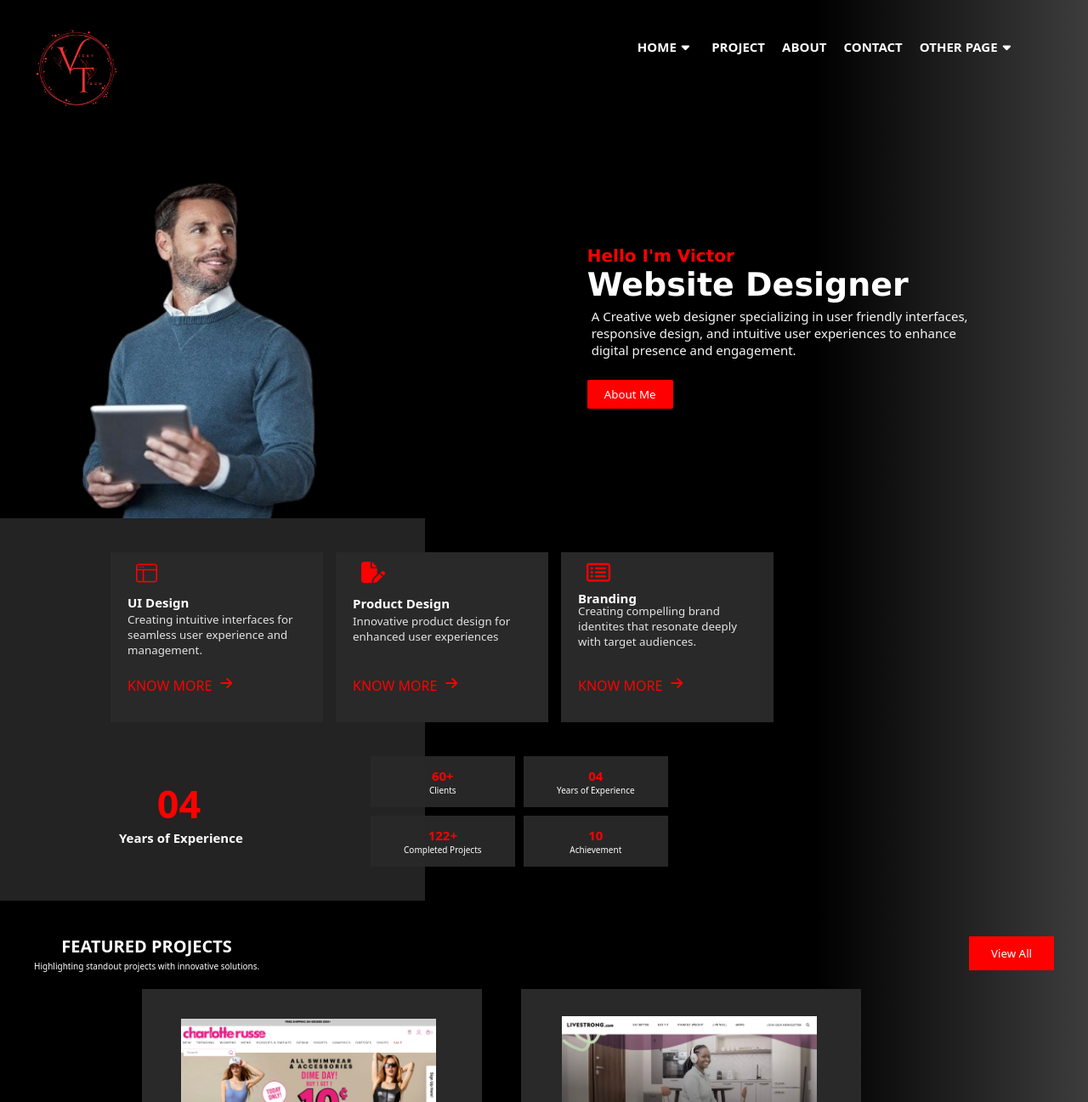
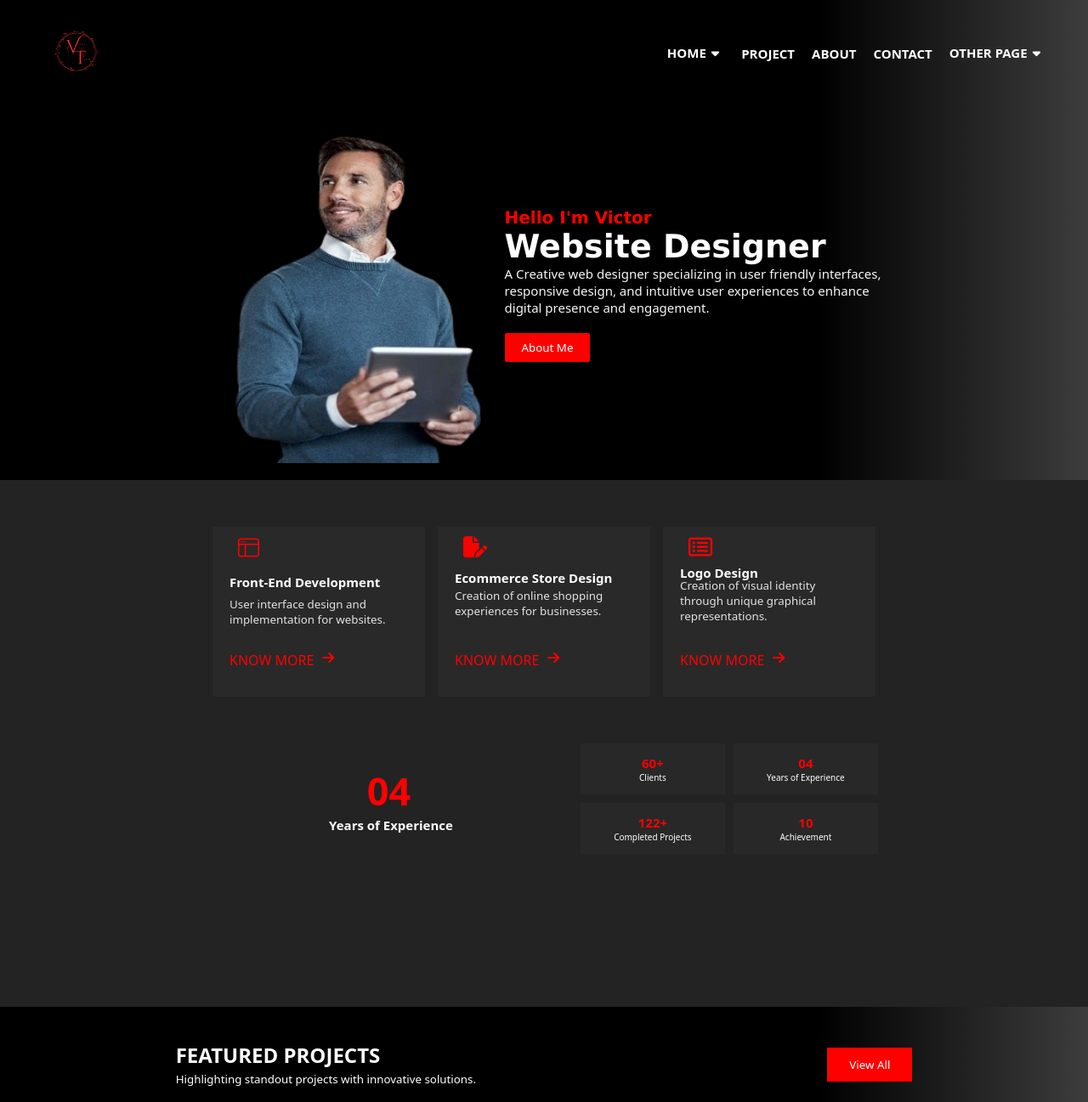
Before and after one commit to Victorfem43/portfolio, a plain HTML site: page index.html in a window 1280 px wide. Shown: the top 1297 px of the page at 85% size. Drawn offline with nearby package versions, Linux system fonts and the light colour scheme.

Commit message:
portfolio

```diff
--- a/index.html
+++ b/index.html
@@ -1,5 +1,5 @@
-<!DOCTYPE html>
-<html lang="en">
+<!DOCTYPE html >
+<html lang="en" id="home">
 <head>
     <meta charset="UTF-8">
     <meta name="viewport" content="width=device-width, initial-scale=1.0">
@@ -14,24 +14,24 @@
 <body>
     <nav>
         <div class="leftnav">
-            <img src="Assets/V-removebg-preview.png" alt="" width="150px">
+            <img src="Assets/Logo.png" alt="" width="80px">
 
         </div>
         <div class="rightnav">
-            <h2>HOME<i class="fa-solid fa-caret-down"></i></h2>
-            <h2>PROJECT</h2>
-            <h2>ABOUT</h2>
-            <h2>CONTACT</h2>
-            <h2>OTHER PAGE<i class="fa-solid fa-caret-down"></i></h2>
+            <a href="#home"><h2>HOME<i class="fa-solid fa-caret-down"></i></h2></a>
+            <a href="#project"><h2>PROJECT</h2></a>
+            <a href="#aboutus"><h2>ABOUT</h2></a>
+            <a href="#contactus"><h2>CONTACT</h2></a>
+            <a href="#otherpages"><h2>OTHER PAGE<i class="fa-solid fa-caret-down"></i></h2></a>
         </div>
     </nav>
 
     <section class="sectioncontainer">
         <div class="sectioncontainerimg">
-            <img src="Assets/image__1_-removebg-preview.png" alt="" width="800px">
+            <img src="Assets/Pic1.png" alt="" width="700px">
         </div>
 
-        <div class="sectioncontainertext">
+        <div class="sectioncontainertext" id="aboutus">
             <h2>Hello I'm Victor</h2>
             <h1>Website Designer</h1>
             <p>A Creative web designer specializing in user friendly interfaces, <br>responsive design, and intuitive user experiences to enhance <br>digital presence and engagement.</p>
@@ -43,24 +43,24 @@
     </section>
     <section>
 
-        <div class="experiencecontainer">
-            <div class="services">
+        <div class="experiencecontainer" id="ooo">
+            <div class="services" id="otherpages">
                 <div class="uidesign">
                     <i class="bi bi-window-sidebar"></i>
-                    <h2>UI Design</h2>
-                    <small>Creating intuitive interfaces for seamless user experience and management.</small>
+                    <h2>Front-End Development</h2>
+                    <small>User interface design and implementation for websites.</small>
                     <a href="">KNOW MORE <i class="fa-solid fa-arrow-right"></i></a>
                 </div>
                 <div class="productdesign">
                     <i class="fa-solid fa-file-pen"></i>
-                    <h2>Product Design</h2>
-                    <small>Innovative product design for enhanced user experiences  </small>
+                    <h2>Ecommerce Store Design</h2>
+                    <small>Creation of online shopping experiences for businesses.  </small>
                     <a href="">KNOW MORE <i class="fa-solid fa-arrow-right"></i></a>
                 </div>
                 <div class="Brandingdesign">
                     <i class="fa-regular fa-rectangle-list"></i>
-                    <h2>Branding</h2>
-                    <small>Creating compelling brand identites that resonate deeply with target audiences.</small>
+                    <h2>Logo Design</h2>
+                    <small>Creation of visual identity through unique graphical representations.</small>
                     <a href="">KNOW MORE <i class="fa-solid fa-arrow-right"></i></a>
                 </div>
 
@@ -104,11 +104,11 @@
             <button>View All</button>
         </div>
     </div>
-    <div class="projectsamples">
+    <div class="projectsamples" id="project">
         <div class="anothercontainer">
             <div class="newcontainer1">
                 <div class="image1">
-                    <img src="Assets/UNADJUSTEDNONRAW_thumb_3.jpg" alt="" width="300px">
+                    <img src="Assets/Pic3.jpg" alt="" width="300px">
                 </div>
             </div>
             <div class="image1text">
@@ -120,7 +120,7 @@
         <div class="anothercontainer2">
             <div class="newcontainer2">
                 <div class="image2">
-                    <img src="Assets/Y59NW1QBQVK+LJ9oS+S2zg_thumb_1.jpg" alt="" width="300px">
+                    <img src="Assets/Pic5.jpg" alt="" width="300px">
                 </div>
             </div>
                 <div class="image2text">
@@ -135,7 +135,7 @@
         <div class="anothercontainer1">
             <div class="newcontainer12">
                 <div class="image13">
-                    <img src="Assets/UNADJUSTEDNONRAW_thumb_2.jpg" alt="" width="300px">
+                    <img src="Assets/Pic2.jpg" alt="" width="300px">
                 </div>
             </div>
             <div class="image1text14">
@@ -147,7 +147,7 @@
         <div class="anothercontainer21">
             <div class="newcontainer21">
                 <div class="image21">
-                    <img src="Assets/UNADJUSTEDNONRAW_thumb_4.jpg" alt="" width="300px">
+                    <img src="Assets/Pic4.jpg" alt="" width="300px">
                 </div>
             </div>
                 <div class="image2text11">
@@ -163,8 +163,8 @@
             <h2>Let's work together on <br>your next project</h2>
             <small>Collaborate with us to bring your project to life with creativity, expertise, and dedication to excellence.</small>
         </div>
-        <div class="worktogetherbutton">
-            <a href=""><button>CONTACT</button></a>
+        <div class="worktogetherbutton" id="contactus">
+            <a href="victorfem7@gmail.com"><button>CONTACT</button></a>
         </div>
 
     </div>
@@ -182,7 +182,7 @@
 </body>
 <footer>
     <div class="leftfooter">
-        <img src="Assets/V-removebg-preview.png" alt="" width="50px">
+        <img src="Assets/Logo.png" alt="" width="50px">
     </div>
     <div class="middlefooter">
         <a href=""><i class="bi bi-facebook"></i></a>
--- a/style.css
+++ b/style.css
@@ -4,6 +4,10 @@
   text-decoration: none;
   box-sizing: border-box;
   font-family: system-ui, -apple-system, BlinkMacSystemFont, "Segoe UI", Roboto, Oxygen, Ubuntu, Cantarell, "Open Sans", "Helvetica Neue", sans-serif;
+}
+
+html{
+  scroll-behavior: smooth;
 }
 
 body{
@@ -13,23 +17,23 @@ nav{
     display: flex;
     justify-content: space-between;
     align-items: center;
-    padding: 5px;
+    padding: 20px 50px;
 }
-.leftnav{
+/* .leftnav{
   display: flex;
   justify-content: space-between;
   align-items: center;
   margin-bottom: -10px;
   margin-left: 10px;
-}
+} */
 .rightnav{
   display: flex;
   justify-content: space-between;
   align-items: center;
   gap: 20px;
   font-size: 10px;
-  margin-right: 80px;
-  margin-bottom: 40px;
+  /* margin-right: 80px;
+  margin-bottom: 40px; */
 }
 .rightnav h2{
   color: white;
@@ -41,52 +45,58 @@ nav{
 }
 .sectioncontainer{
   display: flex;
-  justify-content: space-evenly;
+  justify-content: center;
   align-items: center;
-  margin: 20px;
+  margin: 20px 0;
   flex-wrap: wrap;
-  max-width: 1200px;
+  max-width: 1600px;
 }
 .sectioncontainertext{
   display: flex;
-  justify-content: space-around;
+  justify-content: center;
   align-items: flex-start;
   flex-direction: column;
-  margin-right: 66px;
+  margin: 30px 0;
+
 
 }
 .sectioncontainerimg img{
   display: flex;
   justify-content: center;
   align-items: center;
-  height: 450px;
-  width: 700px;
-  margin-left: -50px;
+  height: 400px;
+  width: 350px;
   position: relative;
   z-index: -30;
 
 }
 .sectioncontainertext h2{
   display: flex;
-  justify-content: space-around;
+  justify-content: center;
   align-items: center;
   color: red;
   font-size: 20px;
   font-family: Verdana, Geneva, Tahoma, sans-serif;
 }
 .sectioncontainertext h1{
+  display: flex;
+  justify-content: center;
+  align-items: center;
   color: white;
   font-size: 38px;
   font-family: Verdana, Geneva, Tahoma, sans-serif;
 }
 .sectioncontainertext p{
+  display: flex;
+  justify-content: center;
+  align-items: center;
   color: whitesmoke;
   font-size: 15px;
-  margin: 5px;
+  /* margin: 5px; */
 }
 .sectioncontainerbutton button{
   display: flex;
-  justify-content: left;
+  justify-content: center;
   align-items: center;
   color: white;
   background-color: red;
@@ -98,20 +108,19 @@ nav{
 
 .experiencecontainer{
   display: flex;
-  justify-content: space-between;
-  align-items: flex-start;
+  justify-content: center;
+  align-items: center;
   flex-direction: column;
-  height: 450px;
-  width: 500px;
-  margin-top: -30px;
+  /* height: 450px;
+  width: 500px; */
+  /* margin-top: -30px; */
   background-color:  rgb(35, 35, 35);
   z-index: 1;
 }
 .services{
   display: flex;
-  justify-content: space-between;
+  justify-content: center;
   align-items: center;
-  margin-left: 120px;
   margin-top: 30px;
   margin-bottom: 30px;
   padding: 10px;
@@ -451,25 +460,12 @@ nav{
 }
 .features{
   display: flex;
-  justify-content: space-between;
+  justify-content: space-around;
   align-items: center;
-  margin: 40px;
+  margin: 40px 0;
+  color: white;
 }
-.featuretext h2{
-  display: flex;
-  justify-content: center;
-  align-items: center;
-  color: white;
-  font-size: 20px;
-}
-.featuretext small{
-  display: flex;
-  justify-content: center;
-  align-items: center;
-  color: white;
-  font-size: 10px;
-  margin-top: 3px;
-}
+
 .featuresbutton button{
   display: flex;
   justify-content: center;
```
Also changed, not shown: Assets/Logo.png (renamed from Assets/V-removebg-preview.png), Assets/Pic1.png (added), Assets/Pic2.jpg (renamed from Assets/UNADJUSTEDNONRAW_thumb_2.jpg), Assets/Pic3.jpg (renamed from Assets/UNADJUSTEDNONRAW_thumb_3.jpg), Assets/Pic4.jpg (renamed from Assets/UNADJUSTEDNONRAW_thumb_4.jpg), Assets/Pic5.jpg (renamed from Assets/Y59NW1QBQVK+LJ9oS+S2zg_thumb_1.jpg), Assets/image__1_-removebg-preview.png (deleted), 2 other files.
